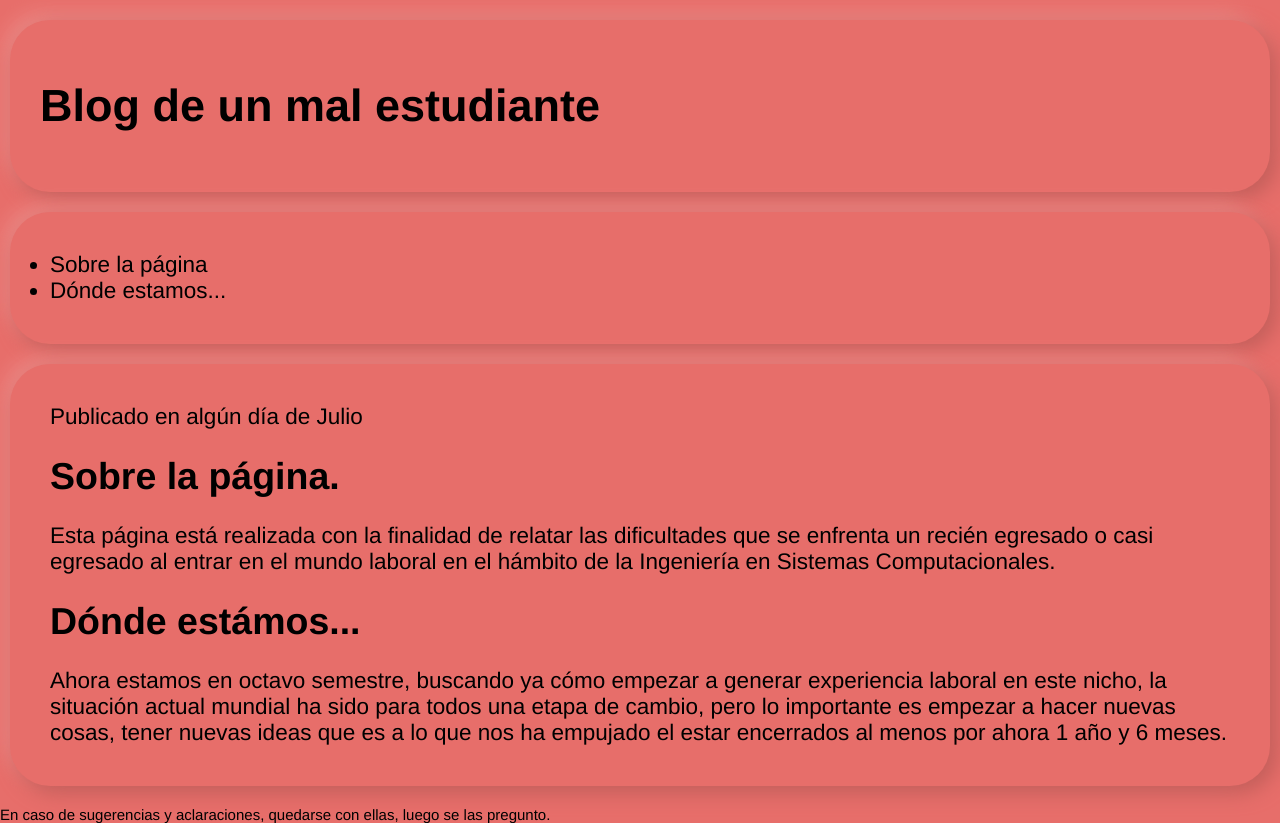
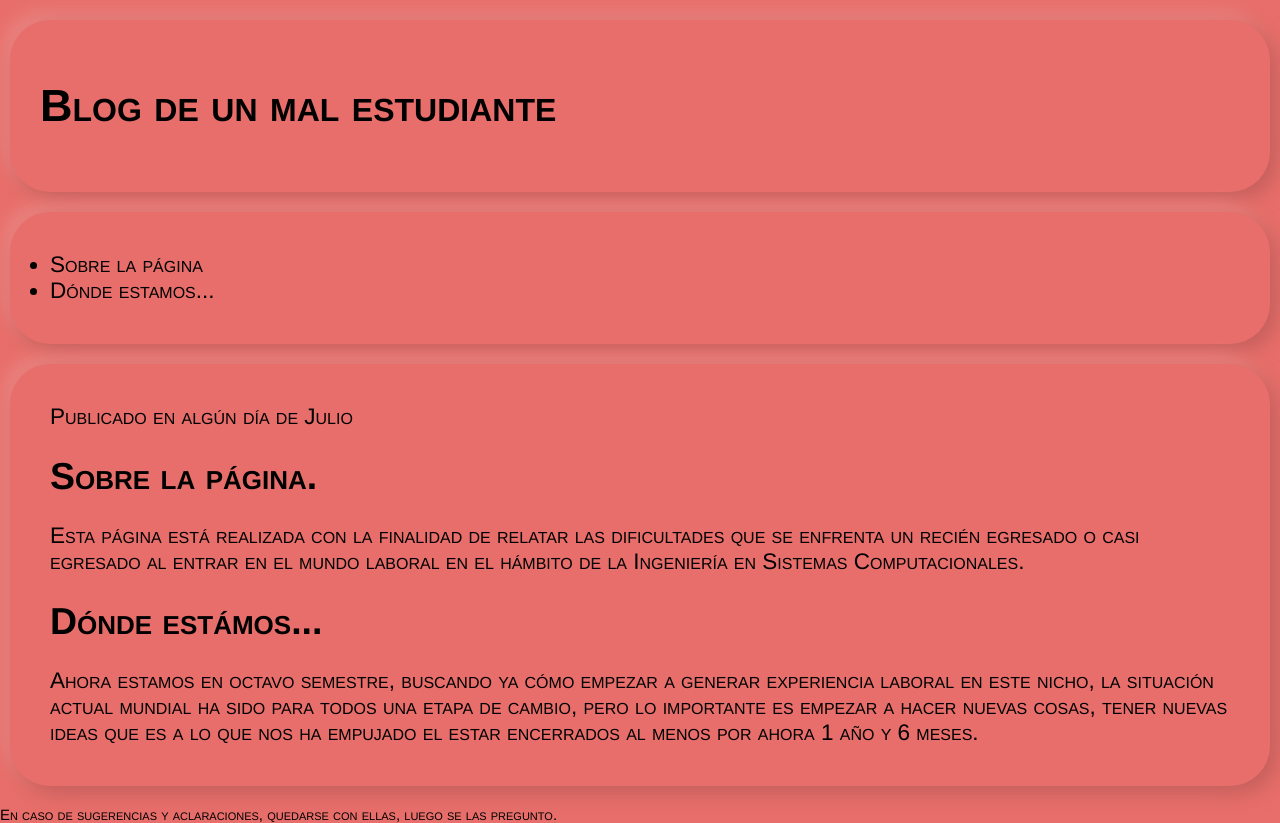
Before and after one commit to scr47One/scr47One.github.io, a PHP site: page / in a window 1280 px wide. Run offline with PHP 8.4, Linux system fonts and the light colour scheme.

Commit message:
variante de letra

```diff
--- a/estilo.css
+++ b/estilo.css
@@ -2,6 +2,7 @@
 {
     font-size: 15px;
     font-family: Helvetica;
+    font-variant: small-caps;
     background-color: rgb(231, 110, 106);
     color: black;
 }
```
